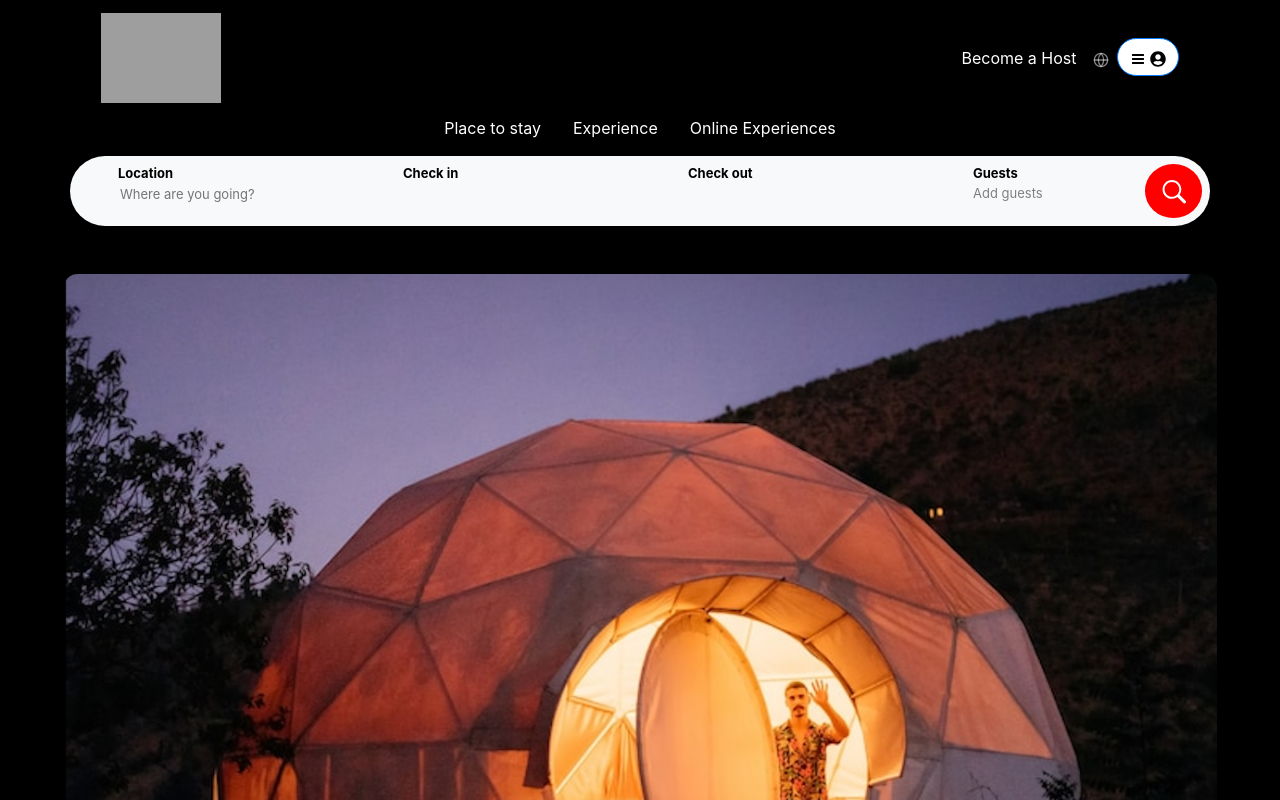
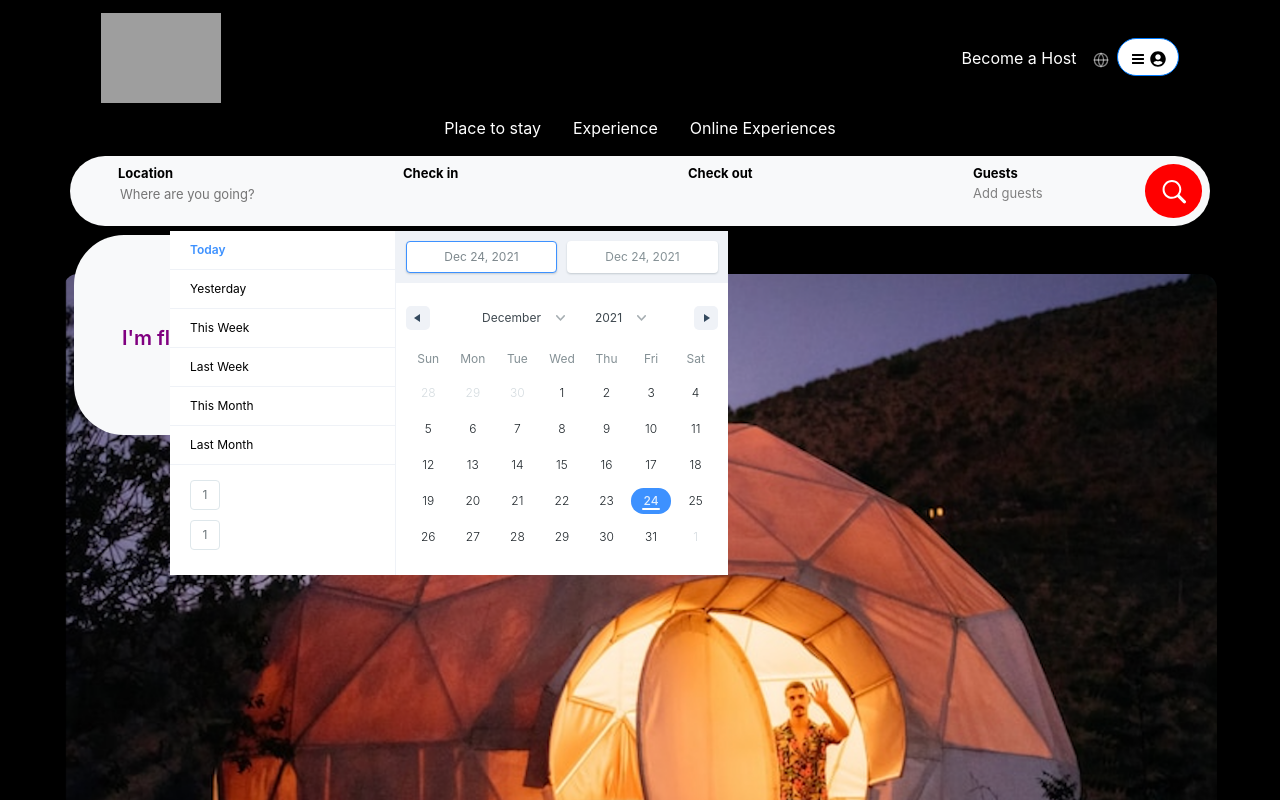
Before and after one commit to rajibjonchhen/Air-BnB-Project, a React (Create React App) app in the folder airbnb/: page / in a window 1280 px wide. Shown: the top 800 px of the page. Built offline with nearby package versions, Linux system fonts and the light colour scheme; grey boxes are pictures that could not be loaded.

Commit message:
discovery cards created

```diff
--- a/airbnb/src/App.css
+++ b/airbnb/src/App.css
@@ -67,8 +67,8 @@ left:-175px;
     background-color: rgba(255, 255, 255, 0);
   }
 
-  input:active{
-border-color:rgba(255, 255, 255, 0);
+  input:focus{
+outline:none;
   }
   .roundedBorder{
     border-radius:50px;
@@ -105,7 +105,7 @@ border-color:rgba(255, 255, 255, 0);
   .jumbotron{
     background-color: blackß;
     position: relative;
-    min-height: 150vh;
+    min-height: 100vh;
 
   }
 
--- a/airbnb/src/App.js
+++ b/airbnb/src/App.js
@@ -11,6 +11,7 @@ import MyCards from './components/MyCards';
 import MyFooter from './components/MyFooter';
 import MySearchBar from './components/MySearchBar';
 import InspirationSec from './components/InspirationSec';
+import DiscoveryBox from './components/DiscoveryBox';
 
 
 
@@ -27,6 +28,7 @@ function App() {
 <MySearchBar/>
 <MyJumbotron/>
 <MyCards/>
+<DiscoveryBox/>
 <InspirationSec/>
 <MyFooter />
   </Col>
--- a/airbnb/src/components/DiscoveryBox.jsx
+++ b/airbnb/src/components/DiscoveryBox.jsx
@@ -2,19 +2,19 @@
 import React, { Component } from 'react';
 import {Container, Row, Col} from 'react-bootstrap'
 import SingleDiscoveryCard from './SingleDiscoverCard';
+import img1 from '../components/assets/discoveryImage1.png'
+import img2 from '../components/assets/discoveryImage2.png'
 
 export default class DiscoveryBox extends React.Component {
 
     discoveryCards = [
-        {heading:"Things to do on your trip", btnText:"Experience" ,image:"https://stays.net/blog/wp-content/uploads/2018/12/experie%CC%82ncias-do-airbnb-tacos.jpg"},
-        {heading:"Things to do from home", btnText:"Online Experience" ,image:"https://news.airbnb.com/wp-content/uploads/sites/4/2021/07/1.-Secrets-of-tiramisu-ice-cream-and-sorbet-edited-1.jpg?resize=1199%2C1602?w=1199"}
+        {heading:" on your trip", btnText:"Experience" ,image:img1},
+        {heading:"from home", btnText:"Online Experience" ,image:img2}
     ]
     render() {
-        return <Container>
+        return <Container className='text-white'>
             <h1>Discover Airbnb Experiences</h1>
-            <Row>{
-                this.discoverCards.map((card) =>(<SingleDiscoveryCard card={card}/>))
-    }</Row>
+            <Row >{this.discoveryCards.map((card,i) =>(<SingleDiscoveryCard key={i} card={card}/>))}</Row>
         </Container>;
     }
 }
--- a/airbnb/src/components/MyJumbotron.jsx
+++ b/airbnb/src/components/MyJumbotron.jsx
@@ -10,7 +10,7 @@ export default class MyJumbotron extends React.Component {
 
     jumboTextStyle ={
         color:"white",
-        top:"30%",
+        top:"0%",
         right:"0",
     }
 
@@ -24,7 +24,7 @@ export default class MyJumbotron extends React.Component {
 
     render() {
         return (<>
-                <Container className="jumbotron p-5" style={{backgroundColor:"black" }} fluid>
+                <Container className="jumbotron dRelative p-5" style={{backgroundColor:"black" }} fluid>
                     <Row>
                         <Col>
 
--- a/airbnb/src/components/MySearchBar.jsx
+++ b/airbnb/src/components/MySearchBar.jsx
@@ -22,7 +22,13 @@ class MySearchBar extends React.Component {
         boxSizing:"borderBox"
     }
 
-
+    buttonStyle = {
+        color:"purple",
+        borderRadius:"30px",
+        fontSize:"20px",
+        fontWeight:"600",
+        padding:"10px 20px"
+    }
 
 
     render() {
@@ -38,20 +44,21 @@ class MySearchBar extends React.Component {
                     </div>
                 </Col>
             <Col className=" dRelative bg-light d-flex justify-content-between roundedBorder m-0 p-0" >
-                <div className = "d-flex align-items-start flex-column roundedBorder pl-5  p-2 w-100" onClick={(e) =>this.setState({display:!this.state.displayLocation})} >
+
+                <div className = "d-flex align-items-start flex-column roundedBorder pl-5  p-2 w-100" onClick={(e) =>this.setState({display:this.state.displayLocation})} >
 
                         <span className="fontSize fontBold">Location</span>
                         <input className="fontSize" placeholder='Where are you going?'/>
 
-                        <div  className=" bg-light roundedBorder m-1 p-4" style={{backgroundColor:"white",position:"absolute",left:"0",top:"75px", zIndex:"10", minWidth:'500px',minHeight:'200px',display:this.state.displayLocation? 'none':'block'}} >
+                        <div  className=" bg-light roundedBorder m-1 p-4" style={{backgroundColor:"white",position:"absolute",left:"0",top:"75px", zIndex:"10", minWidth:'500px',minHeight:'200px',display:this.state.displayLocation?'block':'none'}} >
                             <p>GO ANYWHERE, ANYTIME</p>
-                            <div className = "d-flex justify-content-between roundedBorder p-4 border-outline-primary "><span>I'm flexible</span><MdArrowForwardIos/></div>
+                            <div className = "d-flex justify-content-between roundedBorder p-4 border-outline-primary" style={this.buttonStyle}><span>I'm flexible</span><MdArrowForwardIos/></div>
                         </div>
                 </div>
                 <div className = "d-flex align-items-start flex-column roundedBorder pl-5 p-2 w-100" onClick={(e) =>this.setState({display:!this.state.displayCalender})} >
                     <span className="fontSize fontBold">Check in</span>
                     {/* <span className="fontSize">Add Dates</span> */}
-                    <div className='dAbsolute' style={{backgroundColor:"white",position:"absolute",left:"0",top:"75px", zIndex:"10", minWidth:'500px',minHeight:'200px',display:this.state.displayCalender? 'none':'block'}}>
+                    <div className='dAbsolute' style={{backgroundColor:"white",position:"absolute",left:"100px",top:"75px", zIndex:"10", minWidth:'500px',minHeight:'200px',display:!this.state.displayCalender?'nono':'block'}}>
                         <MyDatePicker/>
                     </div>
                 </div>
--- a/airbnb/src/components/SingleDiscoverCard.jsx
+++ b/airbnb/src/components/SingleDiscoverCard.jsx
@@ -4,6 +4,14 @@ import '../components/CssFiles/discovery.css'
 
 export default  class SingleDiscoveryCard extends React.Component {
     render() {
-        return <div></div>;
+        return (
+        <div  style={{position:"relative"}}>
+            <img src={this.props.card.image} />
+            <div style={{position:"absolute",top:'20px',left:'20px'}}>
+                <p className='h1'>Things to do <br/>{this.props.card.heading}</p>
+                <button className="rounded-lg ">{this.props.card.btnText}</button>
+            </div>
+        </div>
+            );
     }
 }
```
Also changed, not shown: airbnb/src/components/assets/discoveryImage1.png (added), airbnb/src/components/assets/discoveryImage2.png (added).
